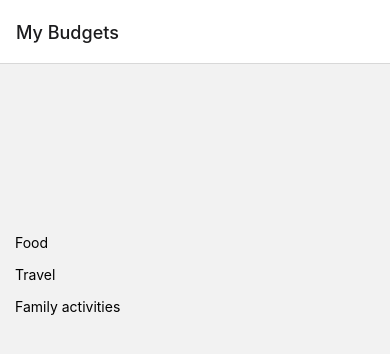
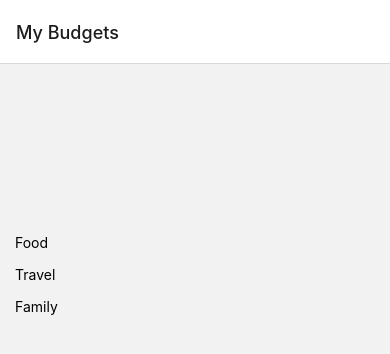
Before and after one commit to sorenbs/budget-buddy-experimental-sync, a React Native app: screen / in a window 390 px wide. Shown: the top 354 px of the page. Built offline with nearby package versions, Linux system fonts and the light colour scheme.

Commit message:
quick-fix for quote encoding issue - we need a robust solution for this. Also change the third budget name to not have a space as that didn't work 😅

```diff
--- a/App.tsx
+++ b/App.tsx
@@ -32,7 +32,7 @@ export default function App() {
 }
 
 function BudgetList({ navigation, route, options, back }: any) {
-  const budgets = ["Food", "Travel", "Family activities"]
+  const budgets = ["Food", "Travel", "Family"]
 
   const deleteBudget = (name: string) => {}
 
```
Also changed, not shown: 1 other file (tests, documents, lock files or other folders).
